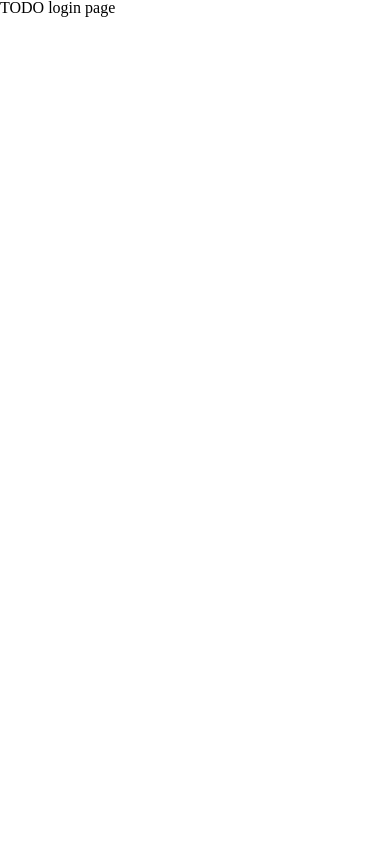
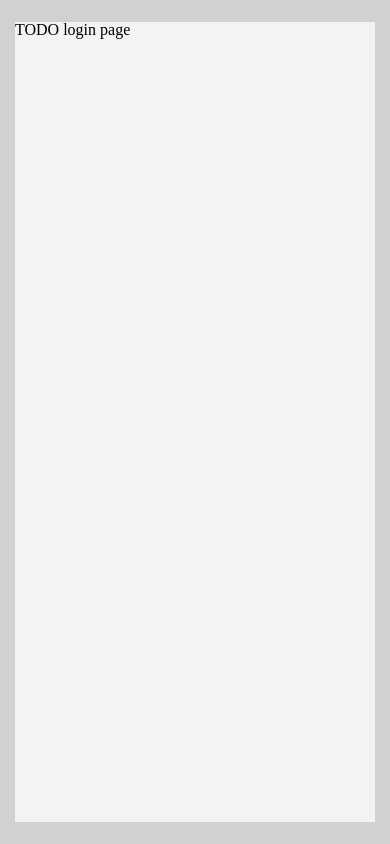
Before and after one commit to Hahkobeh/cooking-instructor, a React (Vite) app: page /account in a window 390 px wide. Built offline with nearby package versions, Linux system fonts and the light colour scheme.

Commit message:
phone screen working, navbar on all pages

```diff
--- a/src/pages/account/Account.jsx
+++ b/src/pages/account/Account.jsx
@@ -1,7 +1,13 @@
+import NavBar from '@/components/nav-bar/NavBar';
 import './account.module.scss';
 
 const Account = () => {
-	return <div>Account</div>;
+	return (
+		<body>
+			Account
+			<NavBar />
+		</body>
+	);
 };
 
 export default Account;
--- a/src/pages/home/home.module.scss
+++ b/src/pages/home/home.module.scss
@@ -0,0 +1,5 @@
+@use '../../styles/variables.scss';
+
+body {
+	background-color: red;
+}
--- a/src/pages/learn/Learn.jsx
+++ b/src/pages/learn/Learn.jsx
@@ -1,7 +1,13 @@
+import NavBar from '@/components/nav-bar/NavBar';
 import './learn.module.scss';
 
 const Learn = () => {
-	return <div>Learn</div>;
+	return (
+		<body>
+			Learn
+			<NavBar />
+		</body>
+	);
 };
 
 export default Learn;
--- a/src/pages/recipe/Recipe.jsx
+++ b/src/pages/recipe/Recipe.jsx
@@ -1,11 +1,13 @@
 import { Outlet } from 'react-router-dom';
 import './recipe.module.scss';
+import NavBar from '@/components/nav-bar/NavBar';
 
 const Recipe = () => {
 	return (
-		<div>
+		<body>
 			<Outlet />
-		</div>
+			<NavBar />
+		</body>
 	);
 };
 
--- a/src/pages/shopping-list/ShoppingList.jsx
+++ b/src/pages/shopping-list/ShoppingList.jsx
@@ -1,6 +1,13 @@
+import NavBar from '@/components/nav-bar/NavBar';
 import './shopping-list.module.scss';
 
 const ShoppingList = () => {
-	return <div>ShoppingList</div>;
+	return (
+		<body>
+			ShoppingList
+			<NavBar />
+		</body>
+	);
 };
+
 export default ShoppingList;
--- a/src/styles/globals.scss
+++ b/src/styles/globals.scss
@@ -1,3 +1,5 @@
+@use './variables.scss';
+
 // CSS RESET
 
 /* http://meyerweb.com/eric/tools/css/reset/
@@ -131,3 +133,19 @@ table {
 }
 
 //END OF RESET
+
+html {
+	background-color: rgb(209, 209, 209);
+	width: 100vw;
+	height: 100vh;
+	overflow: hidden;
+	display: flex;
+	justify-content: center;
+	align-items: center;
+}
+
+body {
+	width: 360px;
+	height: 800px;
+	background-color: variables.$white;
+}
--- a/src/styles/variables.scss
+++ b/src/styles/variables.scss
@@ -1 +1 @@
-$white: #fffdfd;
+$white: #f3f3f3;
```
Lines whose indentation alone changed are shown as unchanged.
